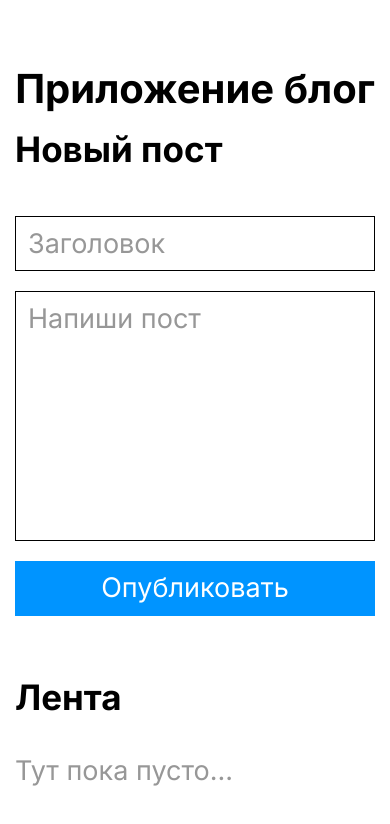
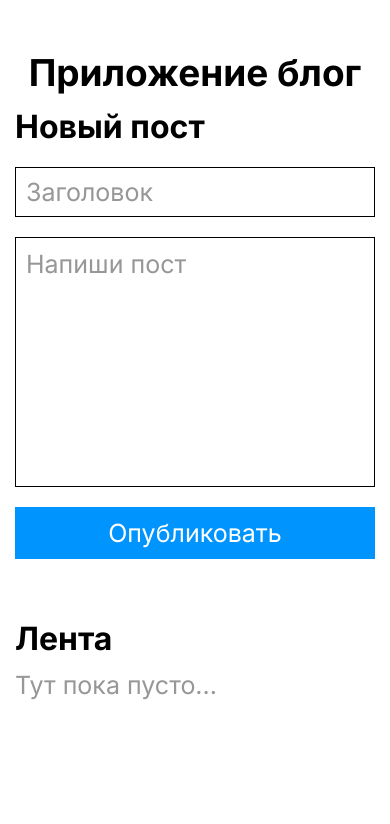
Before and after one commit to sergeystarodub/blog-app, a plain HTML site: page index.html in a window 390 px wide. Drawn offline with Linux system fonts and the light colour scheme.

Commit message:
I made an adaptation for mobile.

```diff
--- a/styles/index.css
+++ b/styles/index.css
@@ -299,4 +299,75 @@ textarea {
   .blog__col {
     width: 100%;
   }
+
+  .blog {
+    padding: 50px 0 50px;
+  }
+
+  .blog__title {
+    margin-bottom: 12px;
+    font-size: 37px;
+    line-height: 45px;
+  }
+
+  .blog-item__title {
+    margin-bottom: 20px;
+    font-size: 32px;
+    line-height: 40px;
+  }
+
+  .blog-item__post-title-input {
+    padding-left: 10px;
+    padding-right: 10px;
+    height: 50px;
+    font-size: 25px;
+    line-height: 32px;
+  }
+
+  .blog-item__post-text-input {
+    padding: 10px 10px;
+    font-size: 25px;
+    line-height: 32px;
+  }
+
+  .blog-item__new-post-btn {
+    padding: 10px 60px 10px 60px;
+    font-size: 25px;
+    line-height: 32px;
+  }
+
+  .blog-item__warning-title-input,
+  .blog-item__warning-text-input {
+    font-size: 18px;
+    line-height: 23px;
+  }
+
+  .blog-item__title_offset {
+    margin-bottom: 10px;
+  }
+
+  .posts {
+    gap: 25px;
+    font-size: 25px;
+    line-height: 32px;
+  }
+
+  .post {
+    gap: 5px;
+  }
+
+  .post__title {
+    font-size: 25px;
+    line-height: 32px;
+  }
+
+  .post__text {
+    font-size: 21px;
+    line-height: 26px;
+  }
+
+  .post__date {
+    font-size: 21px;
+    line-height: 26px;
+  }
 }
```
